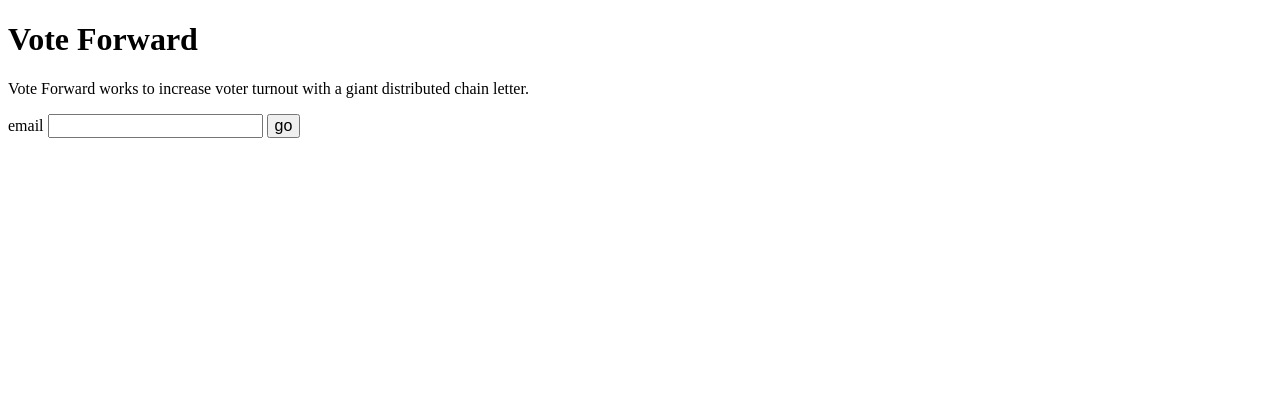
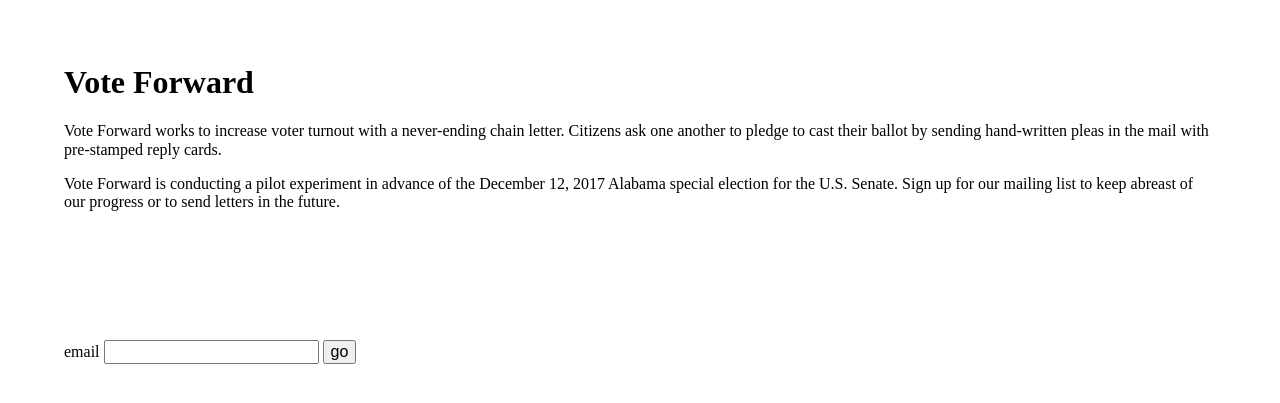
Before and after one commit to jjb/votefwd, a Jekyll site: the page built from index.html, in a window 1280 px wide. Shown: the top 403 px of the page. Built offline with Jekyll 4.4.1, drawn with Linux system fonts in a browser that asks for light colours.

Commit message:
Adds and adjusts some explanatory copy.

```diff
--- a/_layouts/splash.html
+++ b/_layouts/splash.html
@@ -10,11 +10,12 @@
 {% include head.html %}
 </head>
 <body>
-  <div class="ma2 container">
+  <div class="ma5 container">
     <h1 class='center'>{{ site.title }}</h1>
-    <p class="">Vote Forward works to increase voter turnout with a giant distributed chain letter.</p>
+    <p>Vote Forward works to increase voter turnout with a never-ending chain letter. Citizens ask one another to pledge to cast their ballot by sending hand-written pleas in the mail with pre-stamped reply cards.</p>
+  <p>Vote Forward is conducting a pilot experiment in advance of the December 12, 2017 Alabama special election for the U.S. Senate. Sign up for our mailing list to keep abreast of our progress or to send letters in the future.</p>
   </div>
-  <form class="ma2" action="https://docs.google.com/forms/u/1/d/e/1FAIpQLSedTCf2XUeJfyEnsxCXC633ognE9I98RlZOtUR_3IrbuDYCcQ/formResponse" target="no-target">
+  <form class="ma5 pt5" action="https://docs.google.com/forms/u/1/d/e/1FAIpQLSedTCf2XUeJfyEnsxCXC633ognE9I98RlZOtUR_3IrbuDYCcQ/formResponse" target="no-target">
     <label>email</label>
     <input type="text" name="entry.1709092446" />
     <input type="submit" value="go" />
```
